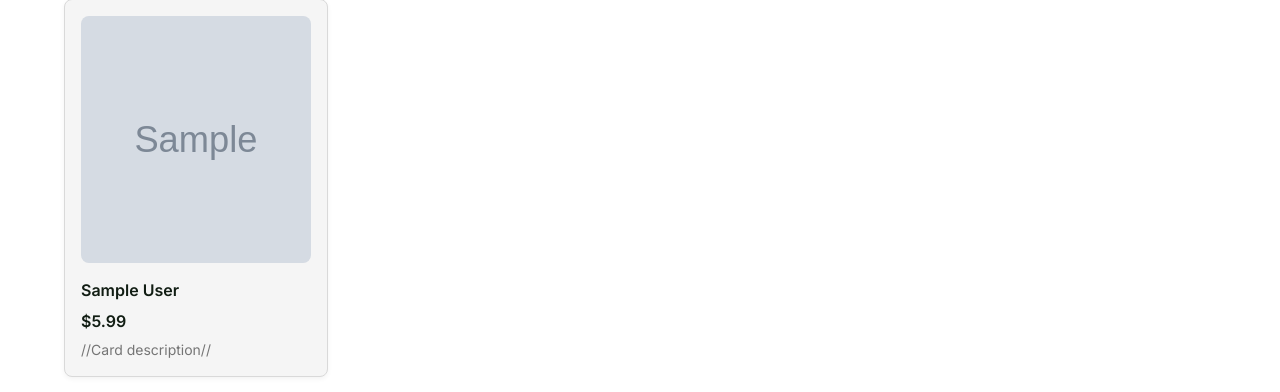
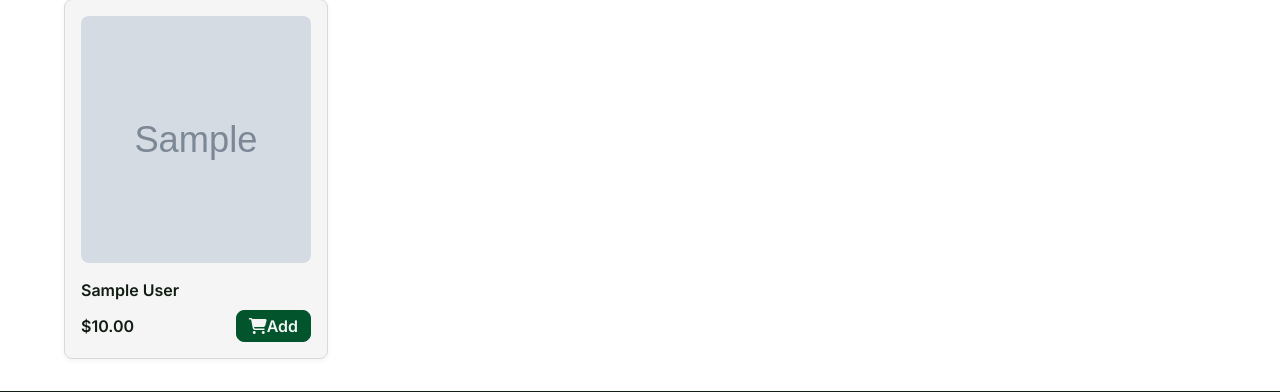
Before and after one commit to mileshkin89/django_shop, a Django app: page /products/ in a window 1280 px wide. Shown: the part 432-824 px from the top of the page. Run offline with Django 5.2, Linux system fonts and the light colour scheme; tables that the repository leaves empty hold one stand-in row (values such as "Sample post"); grey boxes marked "Sample" are stand-in pictures; parts of the project's set-up code (start-up, migrations or seed data) failed here and were passed over.

Commit message:
feat(catalog): added an "Add to Cart" button on the page `product_list`

```diff
--- /dev/null
+++ b/src/static/css/pages/product_list.css
@@ -0,0 +1,37 @@
+/*  Add to Cart" Button  */
+.add-to-cart-btn-itemlist {
+    width: 80px;
+    height: 32px;
+    padding: 12px;
+    flex-shrink: 0;
+    flex-grow: 0;
+}
+
+.add-to-cart-btn-itemlist .fa-check {
+    display: none;
+}
+.add-to-cart-btn-itemlist.is-added {
+    background-color: var(--dark-green);
+    cursor: default;
+}
+.add-to-cart-btn-itemlist.is-added .fa-cart-shopping {
+    display: none;
+}
+.add-to-cart-btn-itemlist.is-added .fa-check {
+    display: inline-block;
+}
+
+.add-to-cart-btn-itemlist:active {
+    transform: translateY(1px);
+}
+
+.add-to-cart-btn-itemlist:disabled {
+    background-color: #8e9e91;
+}
+
+.product-card__price__btn {
+    display: flex;
+    align-items: center;
+    justify-content: space-between;
+    width: 100%;
+}
--- /dev/null
+++ b/src/static/js/pages/product_list.js
@@ -0,0 +1,41 @@
+document.addEventListener('DOMContentLoaded', function() {
+
+    // "Add to Cart" Button for product list
+    const addToCartBtnItemlist = document.querySelectorAll('.add-to-cart-btn-itemlist');
+    if (addToCartBtnItemlist) {
+        addToCartBtnItemlist.forEach(button => {
+            button.addEventListener('click', function () {
+                const slug = this.dataset.productSlug;
+                const quantity = 1;
+
+                fetch('/cart/cart_item/', {
+                    method: 'POST',
+                    headers: {
+                        'X-CSRFToken': getCookie('csrftoken'),
+                        'Content-Type': 'application/json',
+                        'X-Requested-With': 'XMLHttpRequest'
+                    },
+                    body: JSON.stringify({ slug, quantity })
+                })
+                .then(res => {
+                    if (!res.ok) {
+                        throw new Error(`Server returned ${res.status}`);
+                    }
+                    return res.json();
+                })
+                .then(data => {
+                    if (data.success) {
+                        console.log('Product added to cart:', data);
+                        button.disabled = true;
+                        button.querySelector('span').textContent = 'Added';
+                        button.querySelector('.fa-cart-shopping').classList.replace('fa-cart-shopping', 'fa-check');
+                        button.classList.add('is-added');
+                    } else {
+                        console.error(data.error || 'Unknown error');
+                    }
+                })
+                .catch(err => console.error('Error adding to cart:', err));
+            });
+        });
+    }
+})
--- a/src/templates/pages/catalog/product_list.html
+++ b/src/templates/pages/catalog/product_list.html
@@ -5,12 +5,15 @@
 {% block title %}Product List{% endblock %}
 
 {% block extra_css %}
+    <link rel="stylesheet" href="{% static 'css/pages/product_list.css' %}">
     <link rel="stylesheet" href="{% static 'css/components/pagination.css' %}">
     <link rel="stylesheet" href="{% static 'css/components/filter-sidebar.css' %}">
     <link rel="stylesheet" href="{% static 'css/components/active-filters.css' %}">
 {% endblock %}
 
 {% block extra_js %}
+    <script src="{% static 'js/utils.js' %}" defer></script>
+    <script src="{% static 'js/pages/product_list.js' %}" defer></script>
     <script src="{% static 'js/components/per-page-select.js' %}" defer></script>
     <script src="{% static 'js/components/sort-select.js' %}" defer></script>
     <script src="{% static 'js/components/filter-sidebar.js' %}" defer></script>
@@ -68,16 +71,23 @@
             <div class="product-grid">
                 {% for product in products %}
                     <div class="product-item">
-                        <a href="{% url 'catalog:product_detail' product.slug %}" class="product-card-link">
                             <div class="product-card">
-                                <img src="{{product.image_url}}" alt="{{ product.product_display_name }}" class="product-card__image">
+                                <a href="{% url 'catalog:product_detail' product.slug %}" class="product-card-link">
+                                    <img src="{{product.image_url}}" alt="{{ product.product_display_name }}" class="product-card__image">
+                                </a>
                                 <div class="product-card__info">
-                                    <h4 class="product-card__name">{{ product.product_display_name }}</h4>
-                                    <p class="product-card__price">$5.99</p>
-                                    <p class="product-card__description">//Card description//</p>
+                                    <a href="{% url 'catalog:product_detail' product.slug %}" class="product-card-link">
+                                        <h4 class="product-card__name">{{ product.product_display_name }}</h4>
+                                    </a>
+                                    <div class="product-card__price__btn">
+                                        <p class="product-card__price">${{ product.inventory.first.price }}</p>
+                                        <button class="button button--primary add-to-cart-btn-itemlist" data-product-slug="{{ product.slug }}">
+                                            <i class="fa-solid fa-cart-shopping"></i>
+                                            <span>Add</span>
+                                        </button>
+                                    </div>
                                 </div>
                             </div>
-                        </a>
                     </div>
                 {% empty %}
                     No products
```
